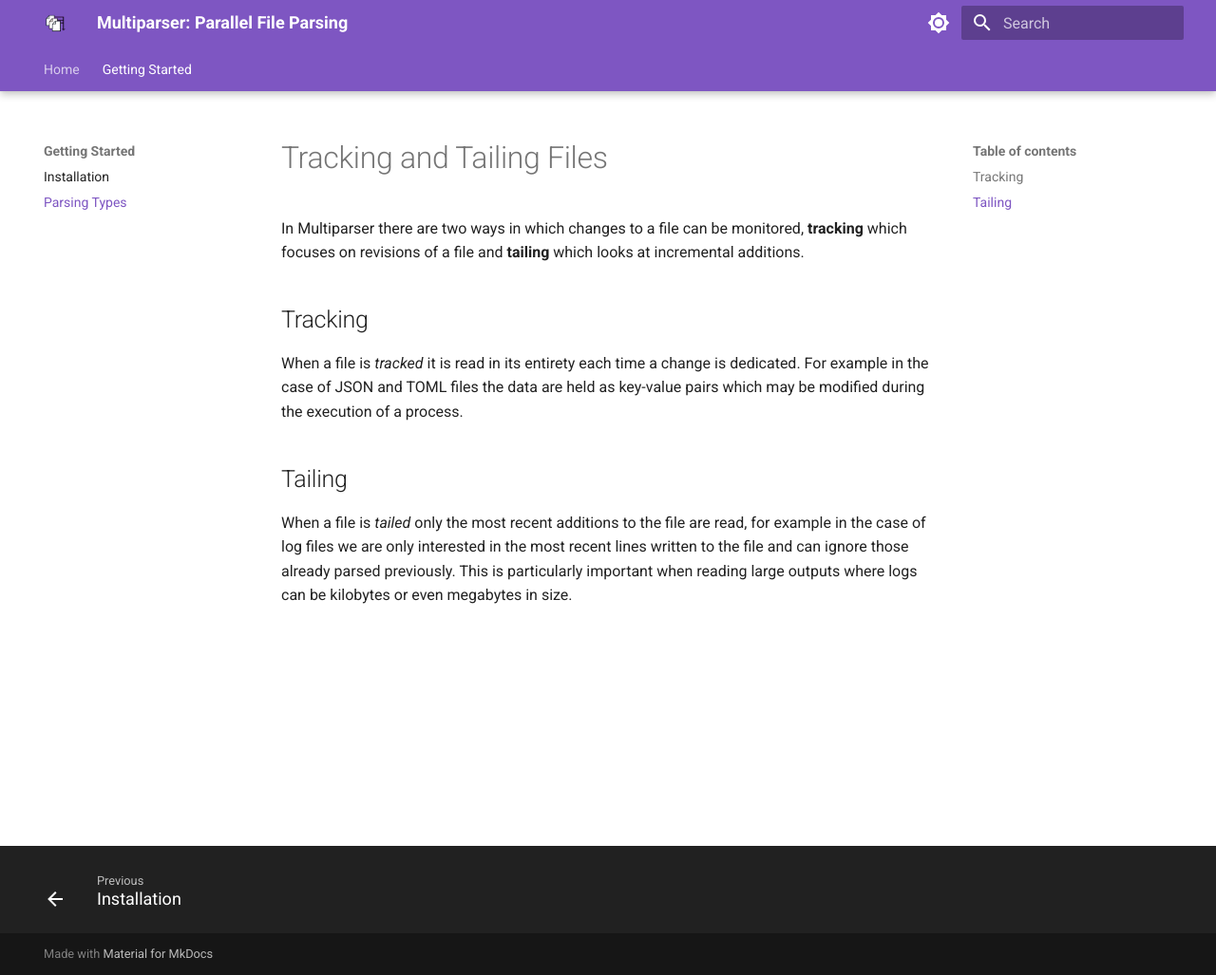
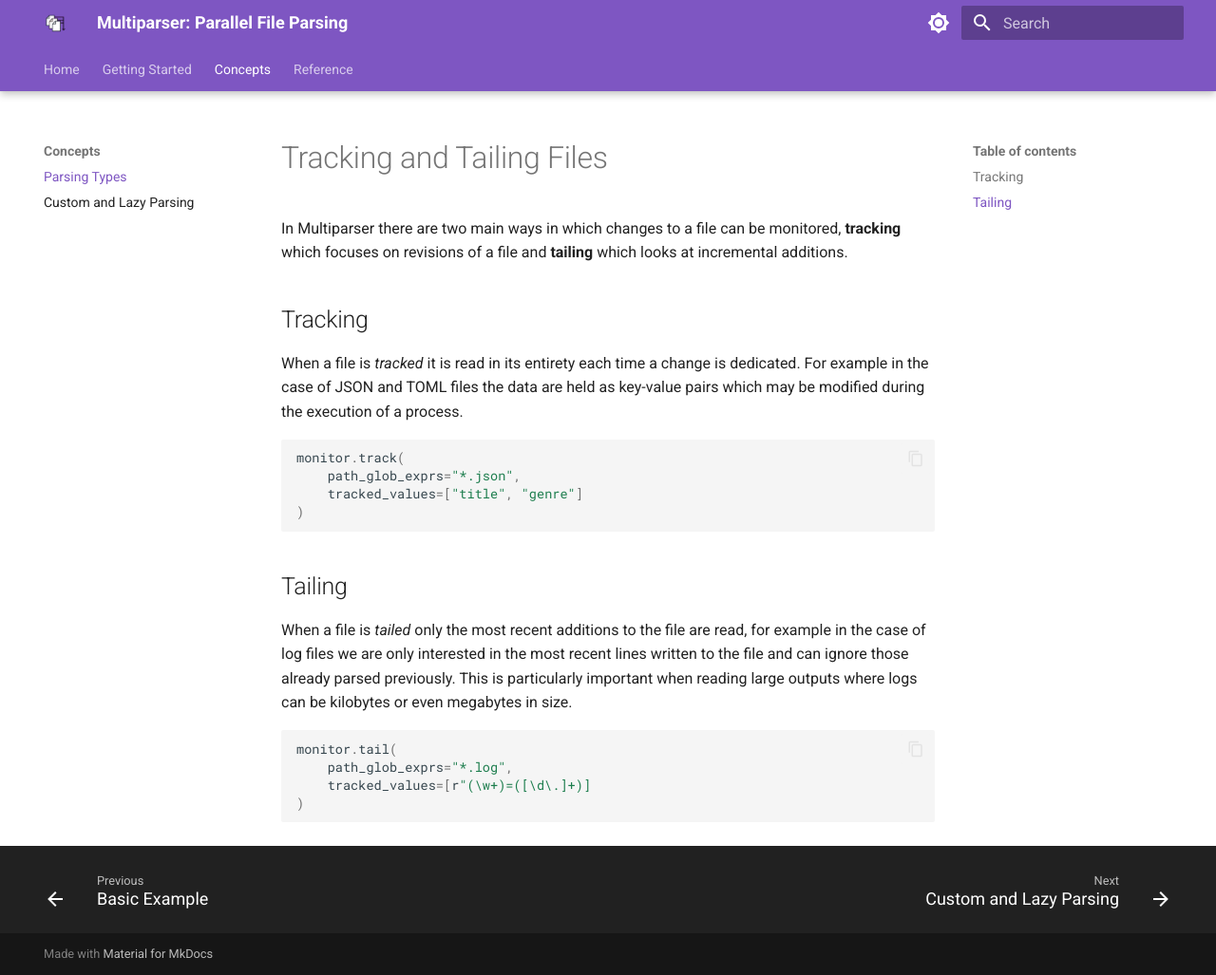
Before and after one commit to ukaea/multiparser, an MkDocs documentation site: the page built from docs/tracking_and_tailing.md, in a window 1280 px wide and 1027 px high. Shown: the whole window at 95% size. Built offline with MkDocs 1.6.1 and Material for MkDocs 9.7.7, drawn with Linux system fonts in a browser that asks for light colours; the version menu is left out.

Commit message:
Continued docs

````diff
--- a/docs/tracking_and_tailing.md
+++ b/docs/tracking_and_tailing.md
@@ -1,10 +1,24 @@
 # Tracking and Tailing Files
 
-In Multiparser there are two ways in which changes to a file can be monitored, **tracking** which focuses on revisions of a file and **tailing** which looks at incremental additions.
+In Multiparser there are two main ways in which changes to a file can be monitored, **tracking** which focuses on revisions of a file and **tailing** which looks at incremental additions.
 
 ## Tracking
 When a file is _tracked_ it is read in its entirety each time a change is dedicated. For example in the case of JSON and TOML files the data are held as key-value pairs which may be modified during the execution of a process.
 
+```python
+monitor.track(
+    path_glob_exprs="*.json",
+    tracked_values=["title", "genre"]
+)
+```
+
 
 ## Tailing
 When a file is _tailed_ only the most recent additions to the file are read, for example in the case of log files we are only interested in the most recent lines written to the file and can ignore those already parsed previously. This is particularly important when reading large outputs where logs can be kilobytes or even megabytes in size.
+
+```python
+monitor.tail(
+    path_glob_exprs="*.log",
+    tracked_values=[r"(\w+)=([\d\.]+)]
+)
+```
--- a/mkdocs.yaml
+++ b/mkdocs.yaml
@@ -36,7 +36,13 @@
   - Home: index.md
   - Getting Started:
     - Installation: installation.md
+    - How it Works: how_it_works.md
+    - Basic Example: basic_example.md
+  - Concepts:
     - Parsing Types: tracking_and_tailing.md
+    - Custom and Lazy Parsing: lazy_and_custom_parsing.md
+  - Reference:
+    - File Monitor: file_monitor.md
 plugins:
   - search
   - mkdocstrings:
````
Also changed, not shown: docs/basic_example.md (added, +75 -0 lines), docs/file_monitor.md (added, +67 -0 lines), docs/how_it_works.md (added, +5 -0 lines), docs/installation.md (+9 -5 lines), docs/lazy_and_custom_parsing.md (added, +26 -0 lines), docs/examples.md (added).
